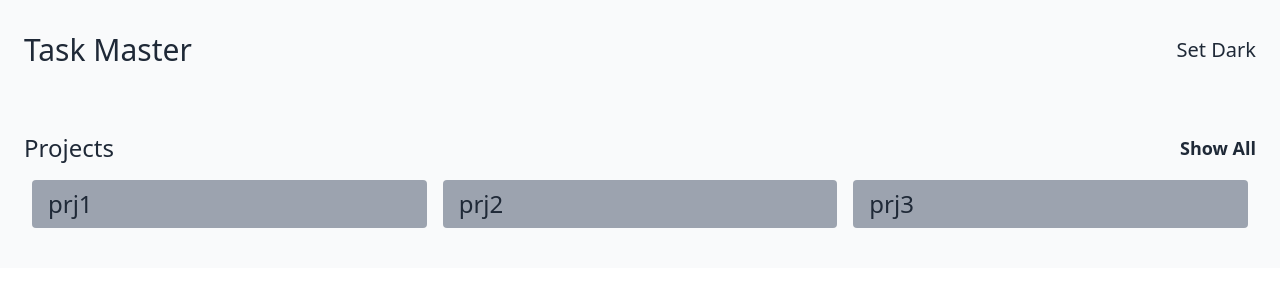
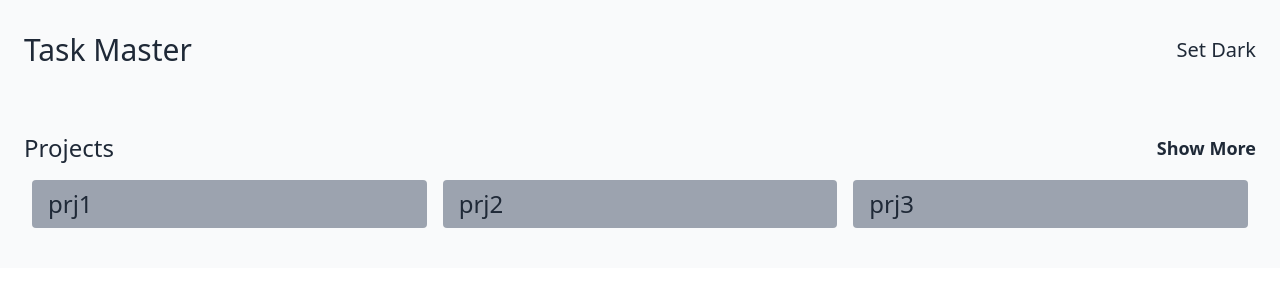
Before and after one commit to VaheedNematpour/task-master, a React (Vite) app in the folder front_end/: page / in a window 1280 px wide. Shown: the top 300 px of the page. Built offline with nearby package versions, Linux system fonts and the light colour scheme.

Commit message:
Fix some bugs

```diff
--- a/front_end/src/components/task_master/project_list.tsx
+++ b/front_end/src/components/task_master/project_list.tsx
@@ -30,7 +30,7 @@ function ProjectList({ projects, isDark }: Props) {
           } xl:text-lg`}
           onClick={() => setExtended(!extended)}
         >
-          Show All
+          {extended ? "Show Less" : "Show More"}
         </button>
       </div>
 
```
